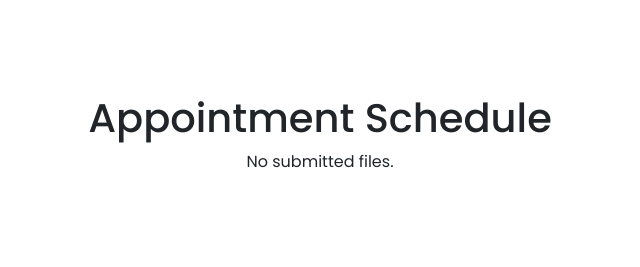
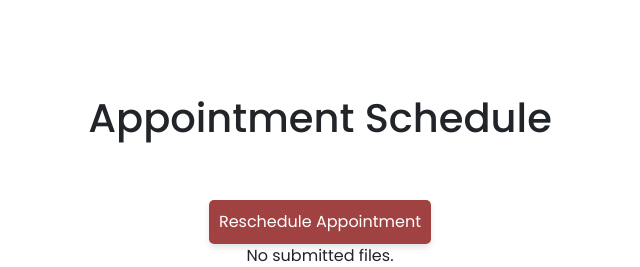
Before and after one commit to winston21587/REOC, a PHP site: page /REOC/viewApplications.php in a window 1280 px wide. Shown: the part 92-359 px from the top of the page, without its empty margins (320-960 px from the left). Run offline with PHP 8.4, Linux system fonts and the light colour scheme; the visitor is signed in with stand-in values (Sample User, id 1); data that the repository does not hold is empty; some libraries are stand-ins or nearby versions.

Commit message:
update viewapp

```diff
--- a/viewApplications.php
+++ b/viewApplications.php
@@ -316,7 +316,7 @@ $applicants = new Applicants();
 <div class="main-content">
 <h1 class="vision"> Appointment Schedule</h1>
 
-    <!-- <button class="schedbtn" id="rescheduleButton" data-user-id="<?php // echo htmlspecialchars($user_id); ?>">Reschedule Appointment</button> -->
+    <button class="schedbtn" id="rescheduleButton" data-user-id="<?php echo htmlspecialchars($user_id); ?>">Reschedule Appointment</button>
 
 <!-- <div id='calendar'></div>
 <div id="timeSlots"></div> -->
```
